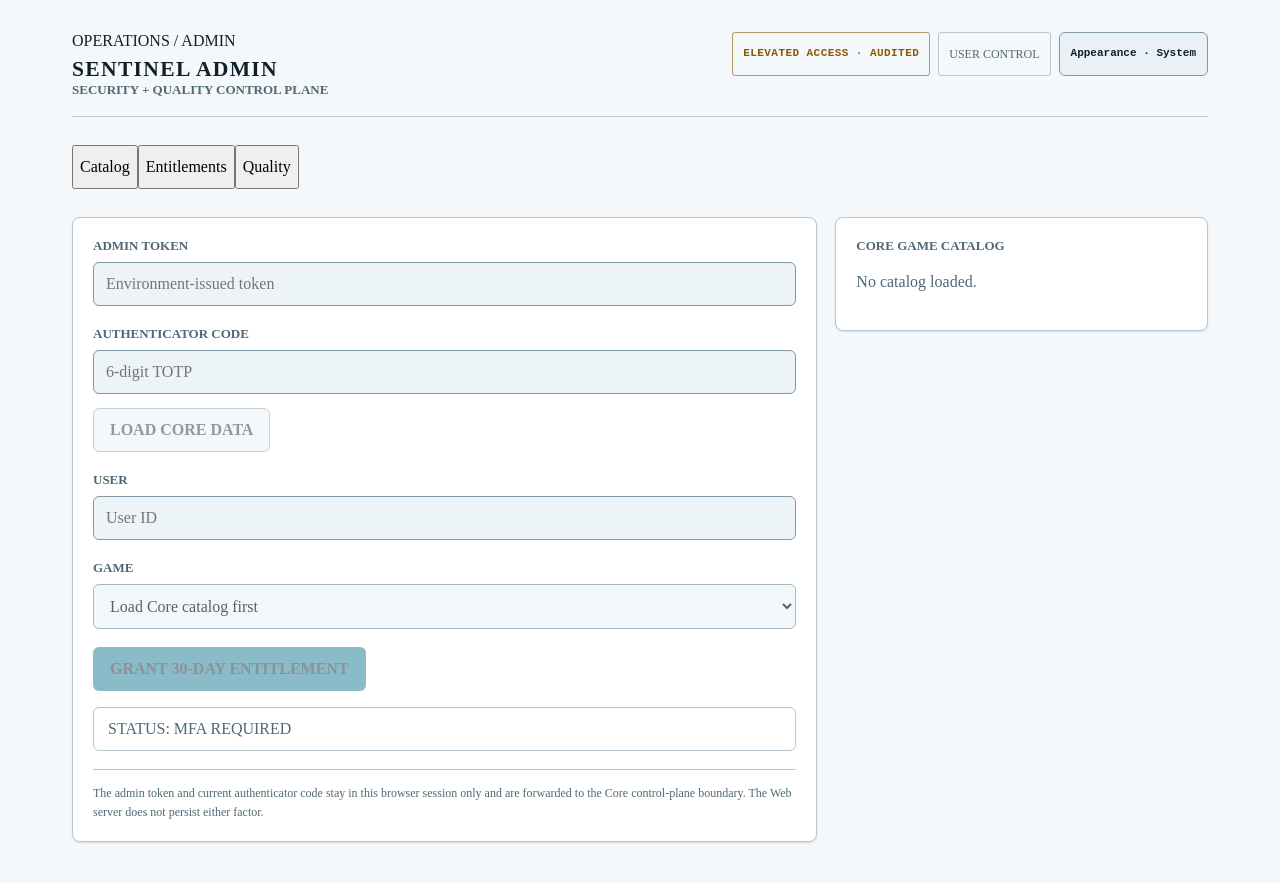
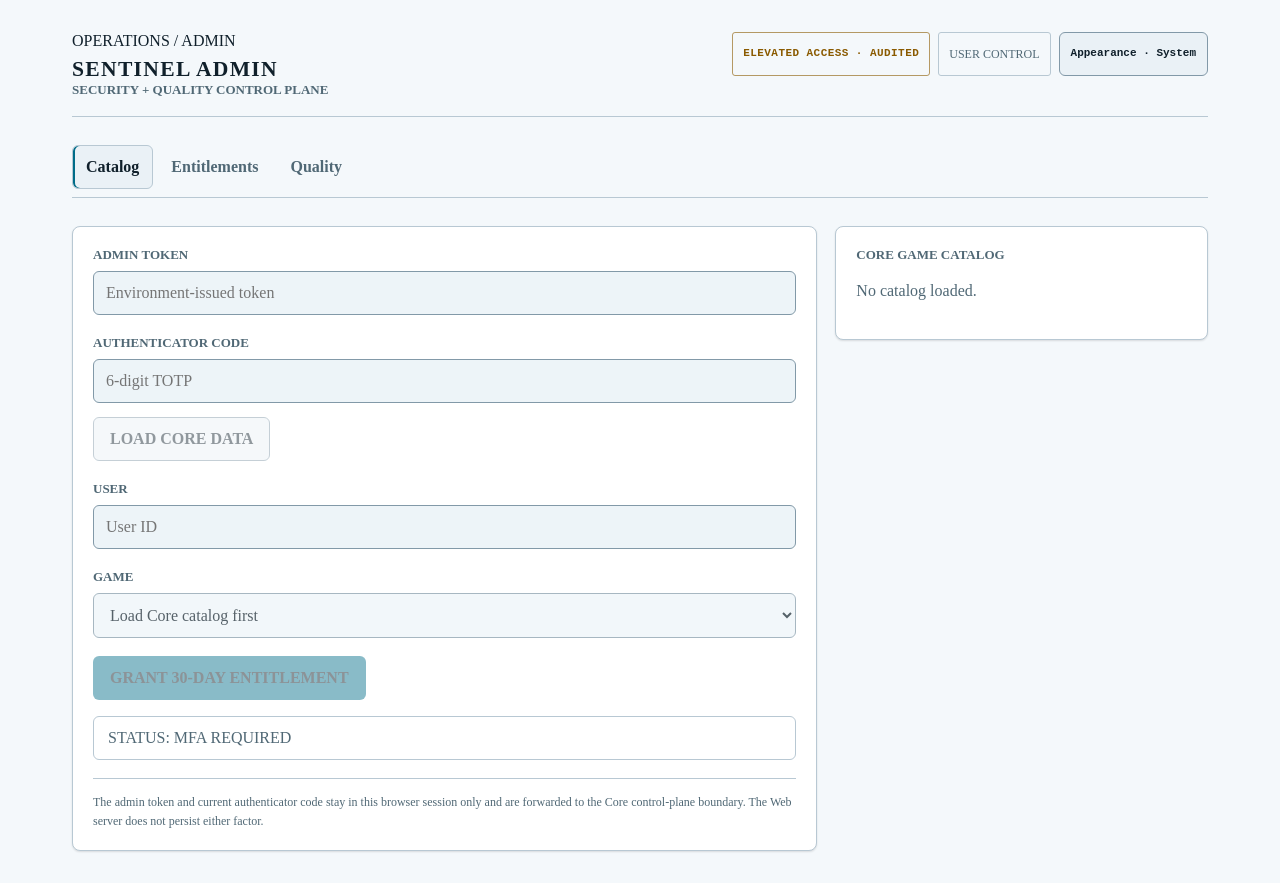
Before and after one commit to spenskoj90-sudo/alpha-0, a Next.js app in the folder web/: page /admin in a window 1280 px wide. Built offline with nearby package versions, Linux system fonts and the light colour scheme.

Commit message:
design(admin): style audited operation tabs

```diff
--- a/web/app/globals.css
+++ b/web/app/globals.css
@@ -55,6 +55,12 @@ button, a, input, select { min-height: 44px; }
 .admin-top { align-items:flex-start; border-bottom:1px solid var(--border); padding-bottom:18px; }
 .admin-brand { margin-top:7px; font-size:1.35rem; letter-spacing:.06em; }
 .admin-elevated { min-height:44px; display:inline-flex; align-items:center; border:1px solid color-mix(in srgb, var(--warning), transparent 40%); border-radius:3px; color:var(--warning); padding:7px 10px; font:600 11px/1.2 var(--font-data, ui-monospace, monospace); letter-spacing:.04em; }
+.admin-tabs { display:flex; gap:4px; border-bottom:1px solid var(--border); margin:0 0 24px; padding:0 0 8px; overflow-x:auto; }
+.admin-tab { min-height:44px; border:1px solid transparent; border-radius:6px; background:transparent; color:var(--muted); padding:9px 13px; cursor:pointer; font-weight:650; }
+.admin-tab:hover { color:var(--text); background:var(--panel-2); }
+.admin-tab[data-active="true"] { color:var(--text); background:var(--panel-2); border-color:var(--border); box-shadow:inset 2px 0 0 var(--accent); }
+.admin-access-only { grid-template-columns:minmax(0,640px); }
+@media (max-width:767px) { .admin-access-only { grid-template-columns:1fr; } .admin-tab { flex:0 0 auto; } }
 .grid { display:grid; grid-template-columns:repeat(4,minmax(0,1fr)); gap:14px; }
 
 .card { background: var(--panel); border:1px solid var(--border); border-radius:18px; padding:20px; box-shadow:0 1px 2px rgba(0,0,0,.14); }
@@ -113,7 +119,7 @@ input:focus-visible, select:focus-visible { border-color:var(--accent); outline:
 
 @media (forced-colors: active) {
   :focus-visible { outline:3px solid Highlight; }
-  .card, .badge, .status-message, .state, input, select, .ghost-btn, .nav-item, .appearance-toggle, .admin-elevated { border-color:CanvasText; }
+  .card, .badge, .status-message, .state, input, select, .ghost-btn, .nav-item, .appearance-toggle, .admin-elevated, .admin-tab { border-color:CanvasText; }
 }
 @media (prefers-reduced-motion: reduce) {
   *, *::before, *::after { scroll-behavior:auto !important; transition:none !important; animation:none !important; }
```
